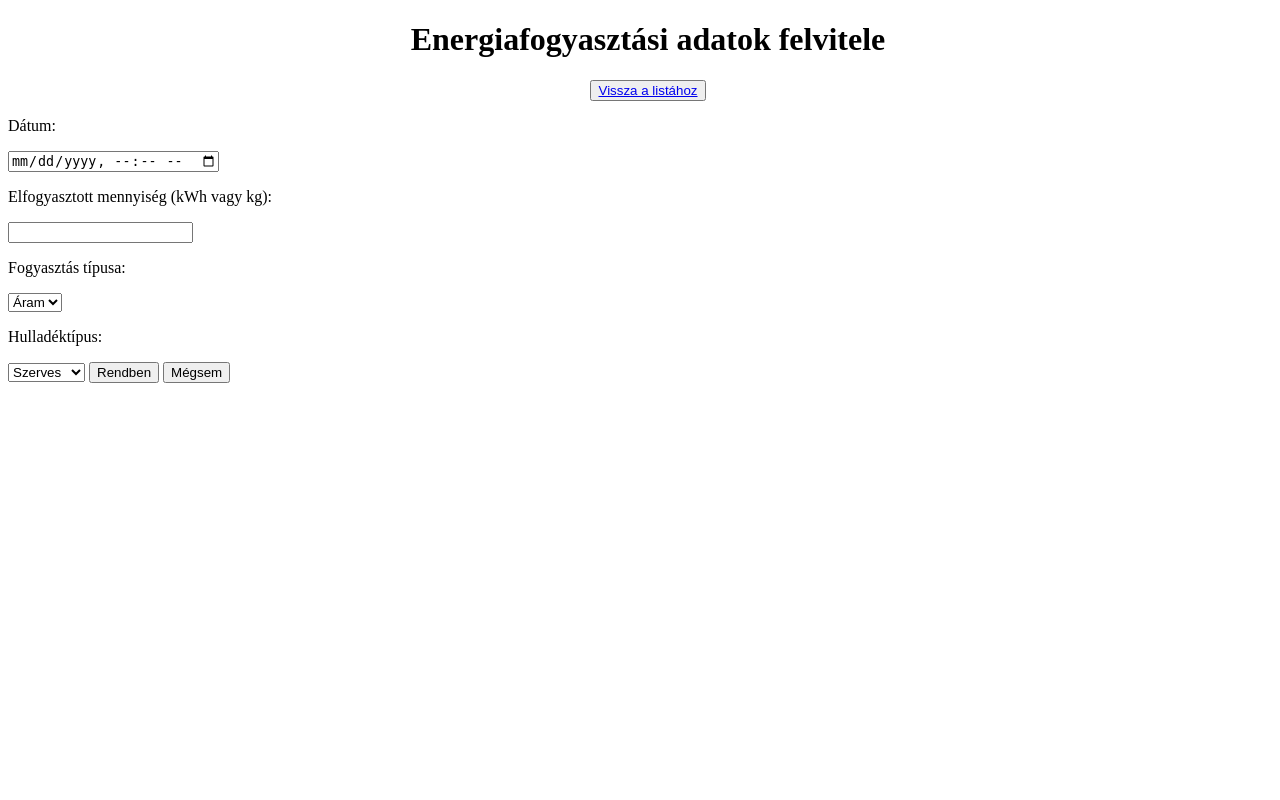
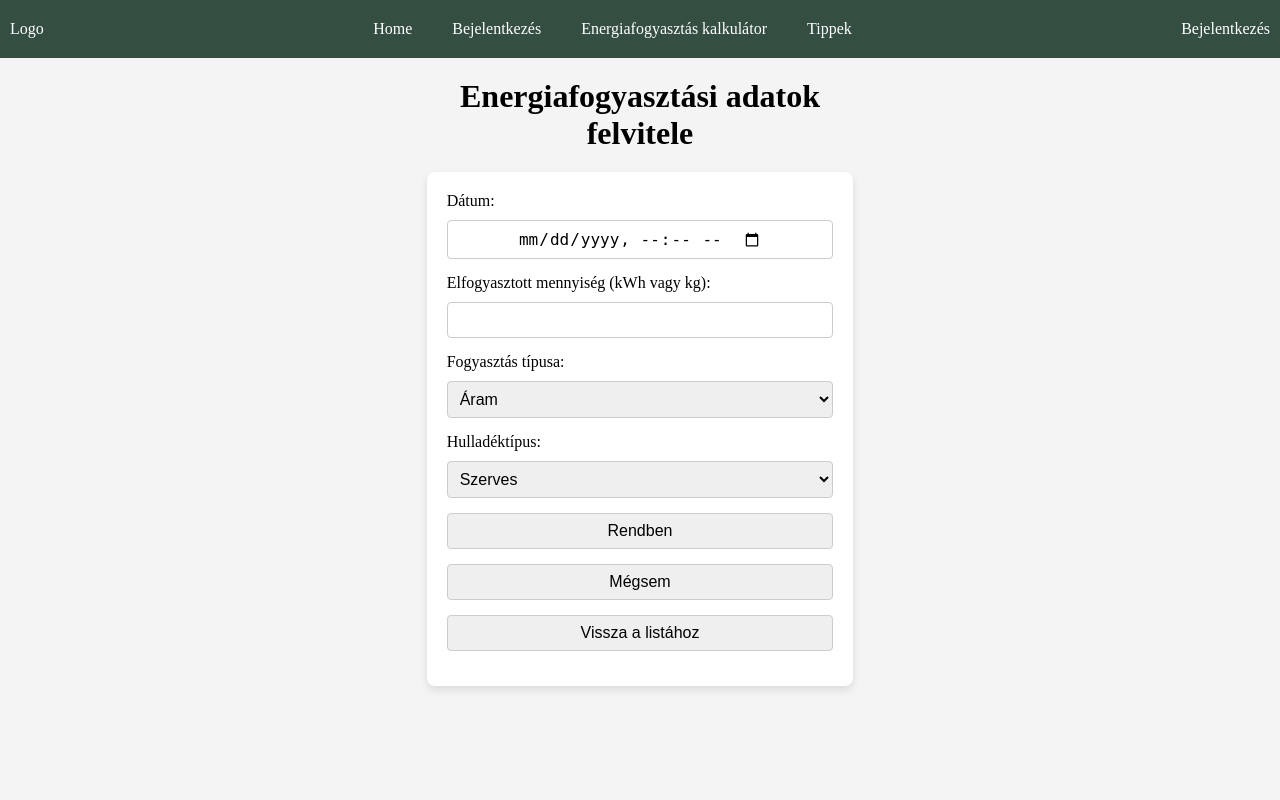
Before and after one commit to tzsofia10/EcoProject, a PHP site: page /admin/felvitel.php in a window 1280 px wide. Run offline with PHP 8.4, Linux system fonts and the light colour scheme.

Commit message:
felvitel css

```diff
--- a/admin/felvitel.php
+++ b/admin/felvitel.php
@@ -53,11 +53,22 @@ if (isset($_POST['rendben'])) {
     <meta charset="UTF-8">
     <meta name="viewport" content="width=device-width, initial-scale=1.0">
     <link rel="stylesheet" href="../css/felvitel.css">
+    <link rel="stylesheet" href="../css/style.css">
     <title>Új energiafogyasztás felvitele</title>
 </head>
 <body>
+    <nav class="nav">
+        <div class="logo">Logo</div>
+        <ul>
+            <li><a href="../index.html">Home</a></li>
+            <li><a href="#">Bejelentkezés</a></li>
+            <li><a href="#">Energiafogyasztás kalkulátor</a></li>
+            <li><a href="#">Tippek</a></li>
+        </ul>
+        <div class="login">Bejelentkezés</div>
+    </nav>
     <h1>Energiafogyasztási adatok felvitele</h1>
-    <button> <a href="lista.php">Vissza a listához</a></button>
+    <div class="container">
         <form action="" method="post" enctype="multipart/form-data">
             <!-- Hibák megjelenítése -->
             <?php if (isset($kimenet)) echo $kimenet; ?>
@@ -86,6 +97,9 @@ if (isset($_POST['rendben'])) {
 
             <input type="submit" value="Rendben" name="rendben" id="rendben">
             <input type="reset" value="Mégsem">
+            <button> <a href="lista.php">Vissza a listához</a></button>
         </form>
+    </div>
+
 </body>
 </html>
--- a/css/felvitel.css
+++ b/css/felvitel.css
@@ -1,8 +1,52 @@
-body{
+body {
+    min-height: 100vh;
+    margin: 0;
+    background-color: #f4f4f4;
+
+    display: grid;
+    grid-template-columns: repeat(3, 1fr);
+    grid-template-rows: repeat(3, 0.1fr);
+}
+nav{
+    height: 58px;
+    grid-column: 1/4;
+    grid-row: 1;
+}
+h1{
     text-align: center;
-    width: 100%;
+    margin: 20px;
+    grid-row: 2;
+    grid-column: 2/3;
 }
 
-form{
-    text-align: left;
+.container {
+    background-color: #fff;
+    padding: 20px;
+    box-shadow: 0 4px 8px rgba(0, 0, 0, 0.1);
+    border-radius: 8px;
+    max-width: 800px;
+    width: 100%;
+
+    grid-row: 3;
+    grid-column: 2/3;
 }
+
+form p {
+    margin: 0 0 10px;
+}
+
+form input, form select, form button {
+    width: 100%;
+    margin-bottom: 15px;
+    padding: 8px;
+    font-size: 16px;
+    border: 1px solid #ccc;
+    border-radius: 4px;
+    display: flex;
+    justify-content: center;
+}
+
+button a {
+    text-decoration: none;
+    color: inherit;
+}
```
Also changed, not shown: admin/lista.php (+11 -0 lines). Lines whose indentation alone changed are shown as unchanged.
